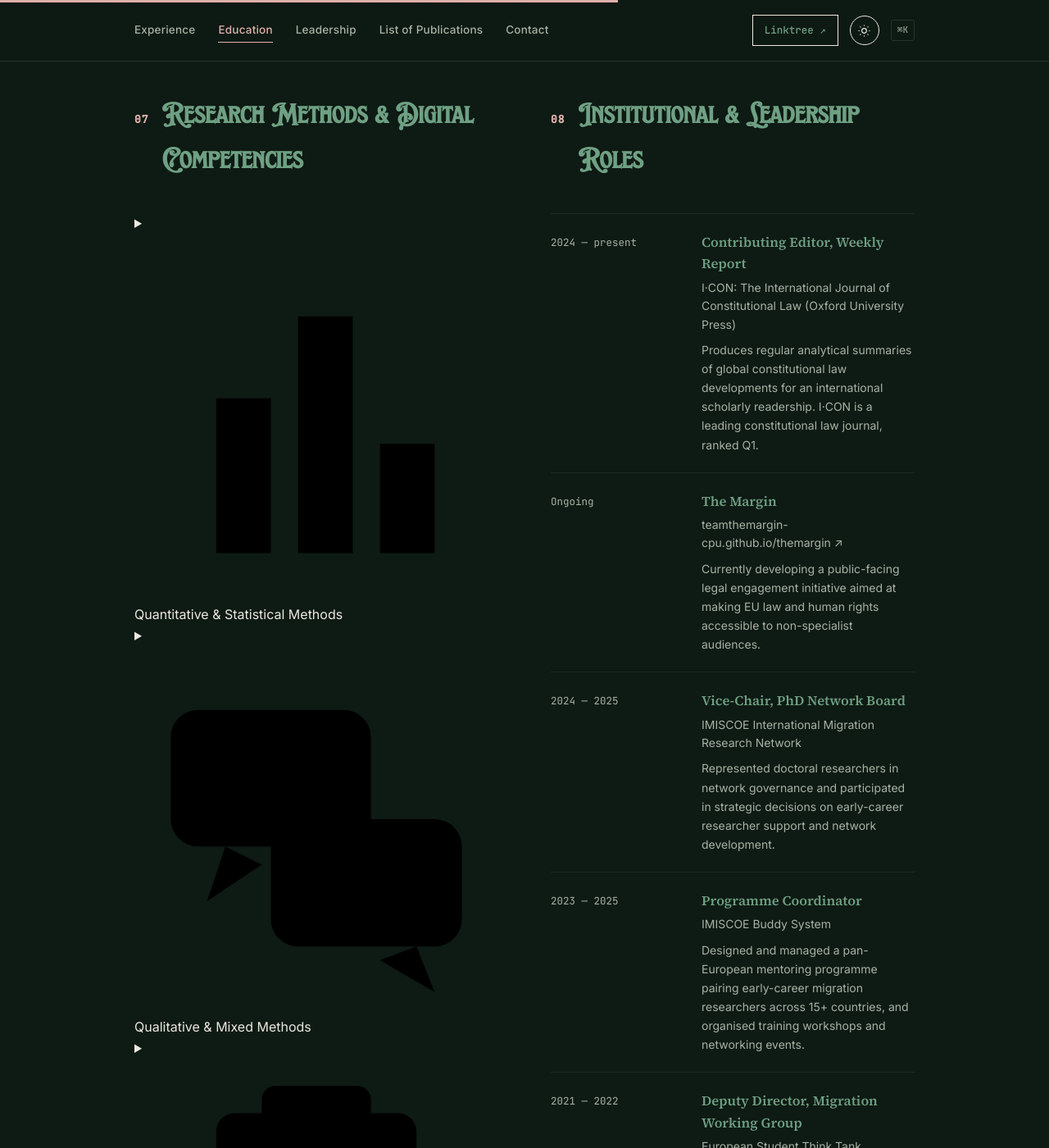
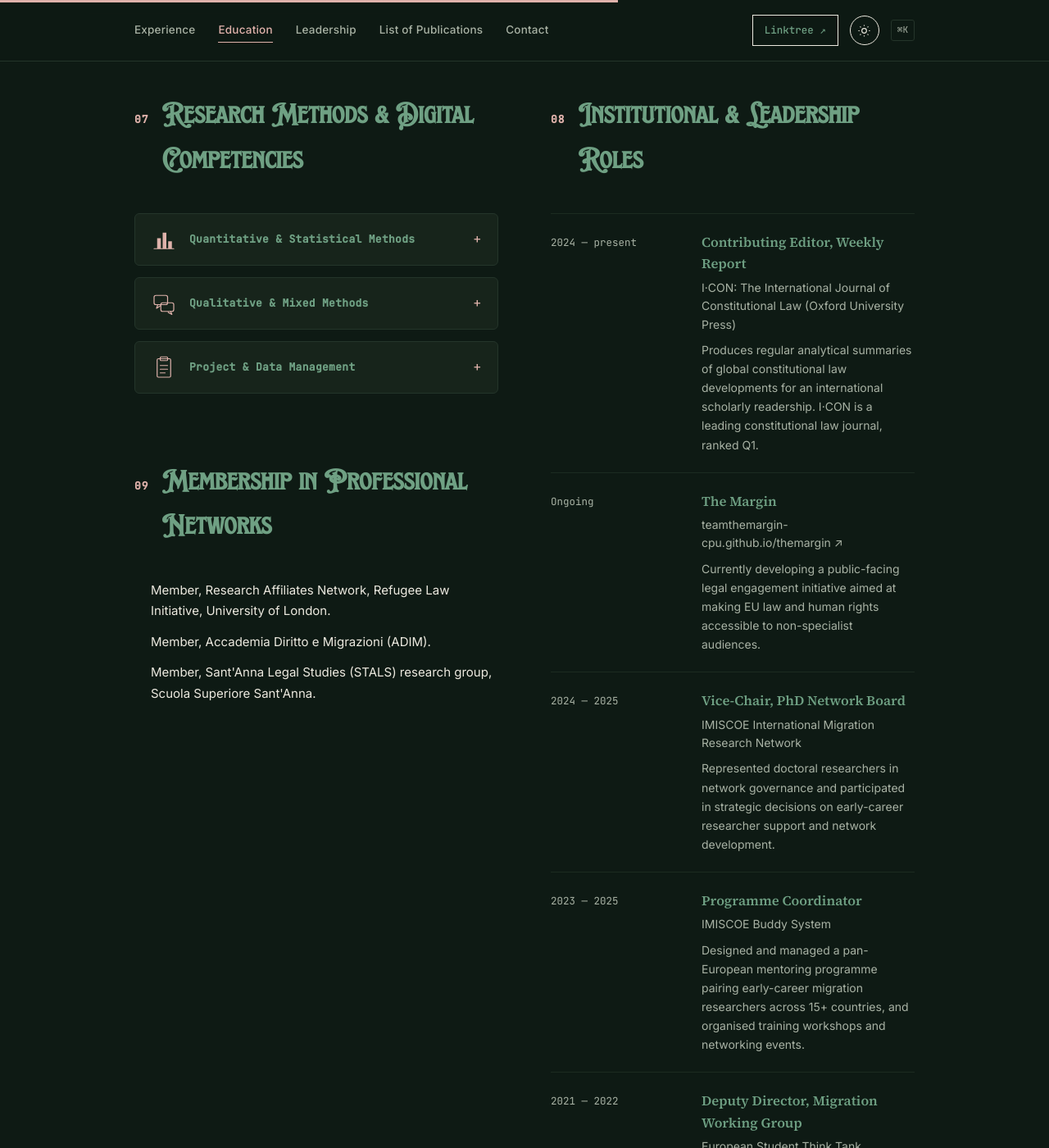
Before and after one commit to stalaveralodos-ux/s.talaveralodos, a Jekyll site: the page built from index.html, in a window 1280 px wide and 1400 px high, scrolled down 3298 px. Shown: the whole window at 82% size. Built offline with Jekyll 4.4.1, drawn with Linux system fonts in a browser that asks for light colours.

Commit message:
Add styles for skills grid and skill toggle
Added styles for skills grid and skill toggle components.

```diff
--- a/assets/style.css
+++ b/assets/style.css
@@ -1076,3 +1076,69 @@ ul{ list-style:none; margin:0; padding:0; }
   flex-direction: column;
   gap: clamp(48px, 8vw, 80px);
 }
+
+
+/* ============================================================
+   FASE 11 — Research Methods como iconos + desplegable
+   ============================================================ */
+.skills-grid{ display: flex; flex-direction: column; gap: 14px; }
+
+.skill-toggle{
+  border: 1px solid var(--line);
+  border-radius: 6px;
+  background: var(--cream-card);
+  padding: 16px 20px;
+  transition: border-color .2s ease;
+}
+.skill-toggle[open]{ border-color: var(--terracotta); }
+
+.skill-toggle summary{
+  cursor: pointer;
+  list-style: none;
+  display: flex;
+  align-items: center;
+  gap: 16px;
+}
+.skill-toggle summary::-webkit-details-marker{ display: none; }
+.skill-toggle summary::after{
+  content: "+";
+  margin-left: auto;
+  font-family: var(--mono);
+  font-size: 16px;
+  color: var(--terracotta);
+  flex-shrink: 0;
+}
+.skill-toggle[open] summary::after{ content: "−"; }
+
+.skill-icon{
+  width: 30px; height: 30px;
+  flex-shrink: 0;
+}
+.skill-icon *{
+  stroke: var(--terracotta);
+  stroke-width: 1.6;
+  fill: none;
+  stroke-linecap: round;
+  stroke-linejoin: round;
+}
+.skill-icon-bars rect{
+  fill: var(--terracotta);
+  stroke: none;
+}
+
+.skill-title{
+  font-family: var(--mono);
+  font-size: 13px;
+  font-weight: 600;
+  letter-spacing: .3px;
+  color: var(--navy);
+}
+
+.skill-desc{
+  margin-top: 14px;
+  padding-top: 14px;
+  border-top: 1px solid var(--line-soft);
+  font-size: 14.5px;
+  color: var(--ink);
+  line-height: 1.75;
+}
```
